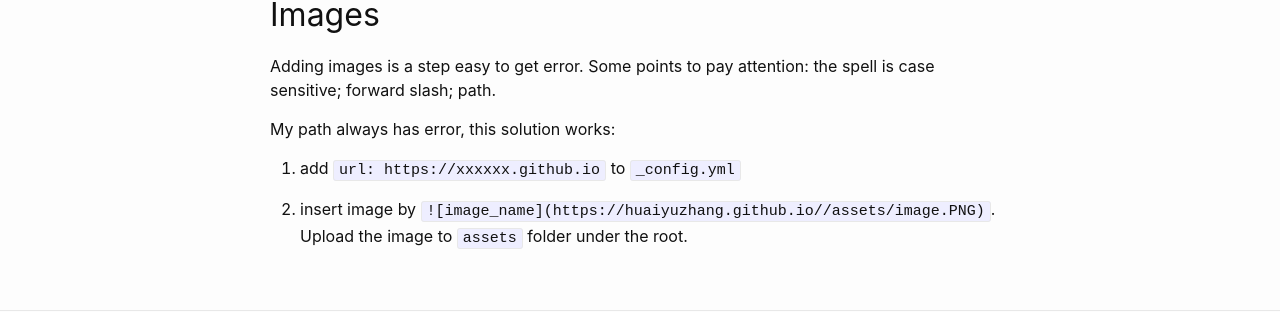
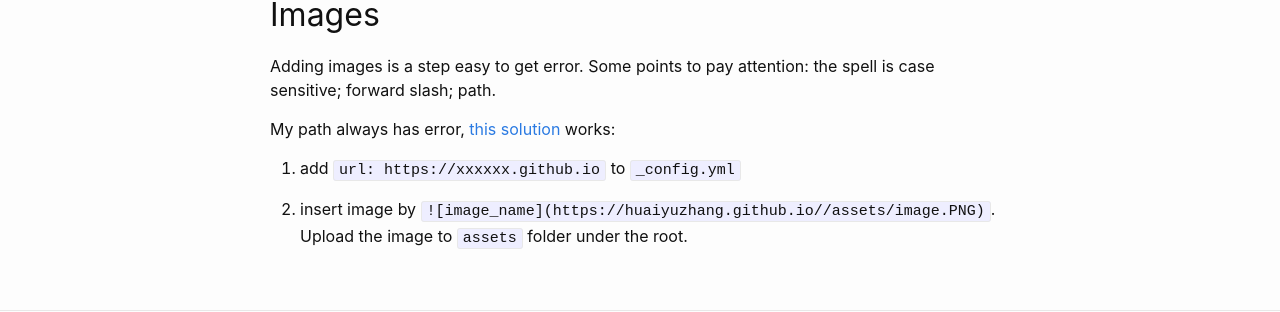
Before and after one commit to HuaiyuZhang/personal-site-old, a Jekyll site: the page built from _posts/2017-03-11-build-github-site.md, in a window 1280 px wide. Shown: the part 1233-1545 px from the top of the page. Built offline with Jekyll 4.4.1, drawn with Linux system fonts in a browser that asks for light colours; part of the change alters nothing that is shown.

```diff
--- a/_posts/2017-03-11-build-github-site.md
+++ b/_posts/2017-03-11-build-github-site.md
@@ -54,7 +54,7 @@ In-line equation uses `$$math_expression$$` to quote. Separate line display can
 ## Images
 Adding images is a step easy to get error. Some points to pay attention: the spell is case sensitive; forward slash; path.
 
-My path always has error, this solution works:
+My path always has error, [this solution](http://sgeos.github.io/github/jekyll/2016/08/30/adding_images_and_downloads_to_a_github_pages_jekyll_blog.html) works:
 
 1. add `url: https://xxxxxx.github.io` to `_config.yml`
 
```
